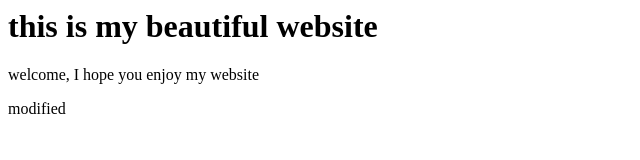
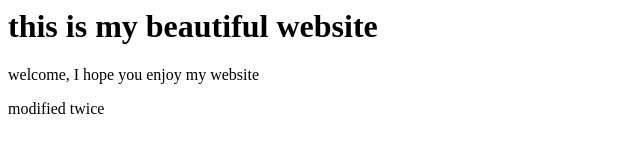
Before and after one commit to AksKum/awesome-repo, a plain HTML site: page index.html in a window 1280 px wide. Shown: the full height of the page, 0-640 px from the left. Drawn offline with Linux system fonts and the light colour scheme.

Commit message:
modified twice

```diff
--- a/index.html
+++ b/index.html
@@ -2,5 +2,5 @@
 <title> this is my website</title>
 <h1> this is my beautiful website</h1>
 <p> welcome, I hope you enjoy my website</p>
-<p>modified</p>
+<p>modified twice</p>
 </html>
```
